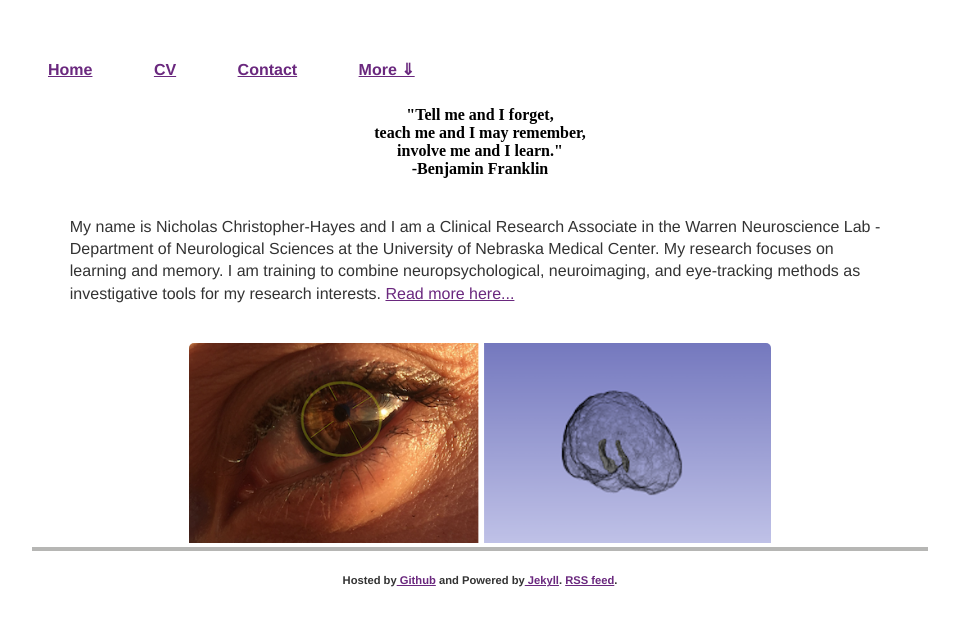
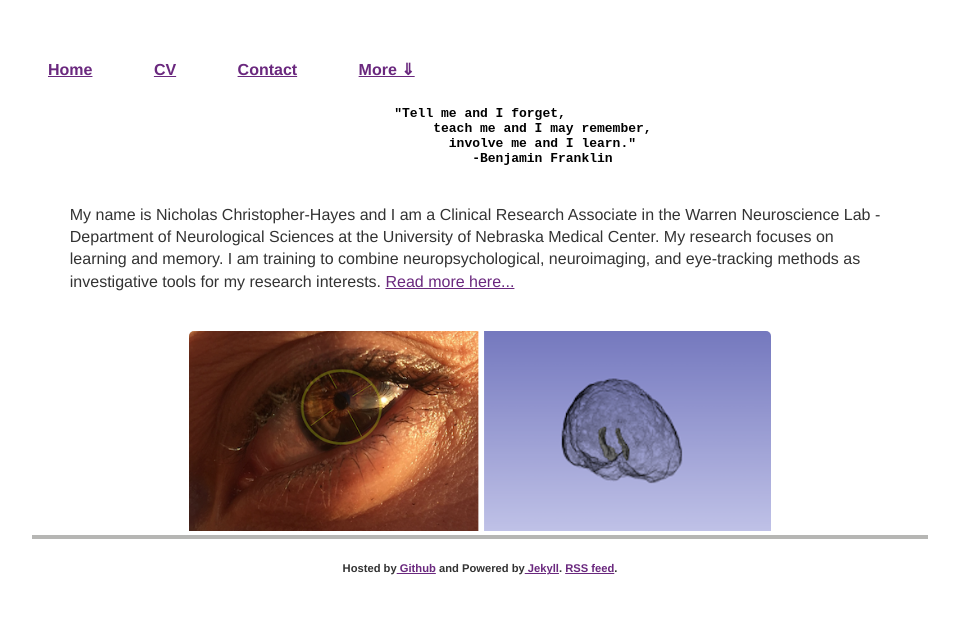
Before and after one commit to nichrishayes/nichrishayes.github.io, a Jekyll site: the page built from index.html, in a window 1280 px wide. Shown: the top 626 px of the page, without its empty margins (160-1119 px from the left). Built offline with Jekyll 4.4.1, drawn with Linux system fonts in a browser that asks for light colours.

Commit message:
Update index.html

```diff
--- a/index.html
+++ b/index.html
@@ -2,10 +2,12 @@
 layout: default
 title: Nick Christopher-Hayes, BA - Home
 ---
-<h5>"Tell me and I forget,<br>
-teach me and I may remember,<br>
-involve me and I learn."<br>
--Benjamin Franklin</h5>
+<h5>
+	<pre>"Tell me and I forget,
+		teach me and I may remember,
+		involve me and I learn."
+		-Benjamin Franklin</pre>
+</h5>
 
 
 
```
